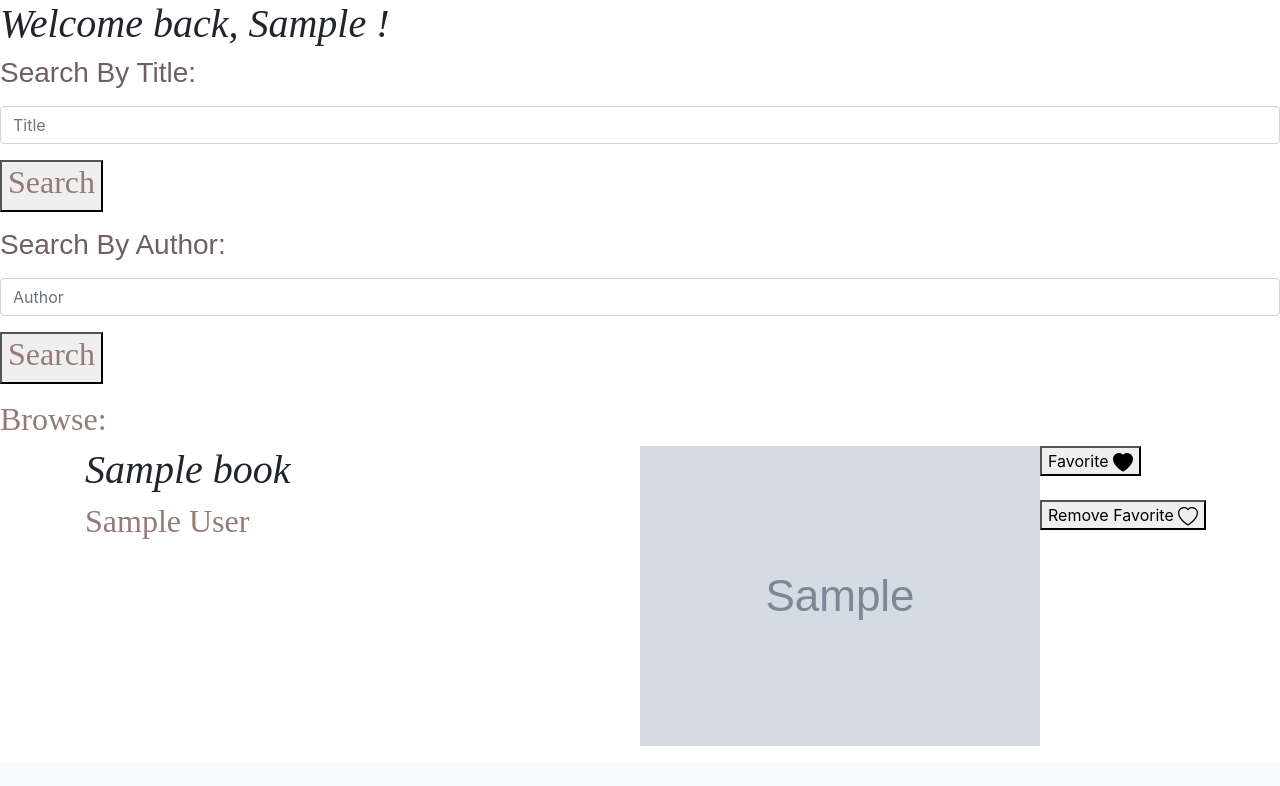
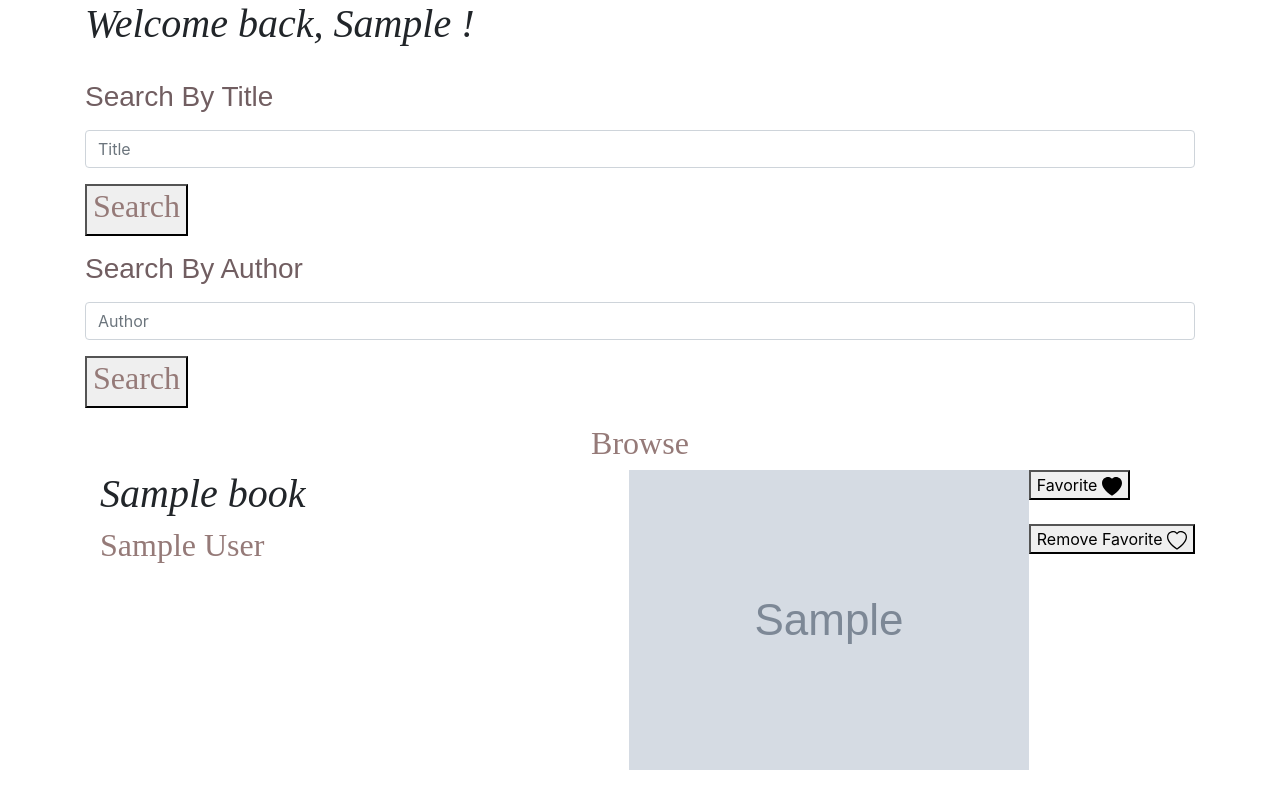
Before and after one commit to Shanz-Webbie/bookbycover, a Flask app: page /browse in a window 1280 px wide. Shown: the part 56-842 px from the top of the page. Before the commit the page ends 802 px from the top, so only its background shows below. Run offline with Flask 2, Linux system fonts and the light colour scheme; the visitor is signed in with stand-in values (Sample User, id 1); tables that the repository leaves empty hold one stand-in row (values such as "Sample post"); grey boxes marked "Sample" are stand-in pictures; some libraries are stand-ins or nearby versions; some web fonts are replaced.

Commit message:
fixing styling bugs

```diff
--- a/static/js/main.js
+++ b/static/js/main.js
@@ -10,35 +10,43 @@ function showBookByTitle(evt) {
       console.log(searchedBooks);
       const searchResultsDiv = document.querySelector("#search-results");
       // source: https://www.sitepoint.com/loop-through-json-response-javascript/
+      searchResultsDiv.innerHTML = `<h3>Search Results:</h3>`
       searchedBooks.forEach((book) => {
         console.log(book);
         // source: https://www.digitalocean.com/community/tutorials/how-to-add-javascript-to-html
         // https://www.geeksforgeeks.org/how-to-append-html-code-to-a-div-using-javascript/
-        searchResultsDiv.innerHTML = `<h2>Search Results:</h2><h3>${book.book_title}</h3><p>${book.author_name}</p><p><img class="poster" src='${book.book_image}'/></p>`;
+
+        searchResultsDiv.innerHTML += `<h1>${book.book_title}</h1>
+        <h2>${book.author_name}</h2>
+        <p><img class="poster" src='${book.book_image}'/></p>`;
       });
     });
 }
 
 function showBookByAuthor(evt) {
   evt.preventDefault();
-  const url = "/books.json";
-  // const requestedBooks = new Request("books.json")
   const author_name = document.querySelector("#author-field").value;
   console.log("Success!");
+
   fetch(`/books/search/author?author=${author_name}`)
     .then((response) => response.json())
     .then((searchedBooks) => {
-      console.log(searchedBooks);
       const searchResultsDiv = document.querySelector("#search-results");
       // source: https://www.sitepoint.com/loop-through-json-response-javascript/
+      searchResultsDiv.innerHTML = `<h3>Search Results:</h3>`
       searchedBooks.forEach((book) => {
         console.log(book);
         // source: https://www.digitalocean.com/community/tutorials/how-to-add-javascript-to-html
         // https://www.geeksforgeeks.org/how-to-append-html-code-to-a-div-using-javascript/
-        searchResultsDiv.innerHTML += `<h2>Search Results:</h2><h3>${book.book_title}</h3><p>${book.author_name}</p><p><img class="poster" src='${book.book_image}'/></p>`;
+        searchResultsDiv.innerHTML += `<h1>${book.book_title}</h1>
+        <h2>${book.author_name}</h2>
+        <p><img class="poster" src='${book.book_image}'/></p>`;
       });
     });
 }
+
+
+
 
 
 function addFavorite(evt) {
--- a/templates/browse.html
+++ b/templates/browse.html
@@ -2,7 +2,7 @@
 {% block title %} Browse Books {% endblock %}
   <h1>Search books</h1>
   {% block head %}
-  <h1> Welcome back, {{ user_first_name }} !</h1>
+
 
   <!-- Jumbotron -->
 
@@ -12,7 +12,11 @@
   {% block body %}
   <!-- sources: https://developer.mozilla.org/en-US/docs/Web/HTML/Element/input/search
   https://www.shecodes.io/athena/36478-how-to-create-a-search-input-and-button-in-javascript -->
-  <label for="title-field"><h3>Search By Title:</h3></label>
+  <div class="container">
+    <div class="row d-flex flex-column align-items-center">
+      <div class="col-md">
+        <h1> Welcome back, {{ user_first_name }} !</h1><br>
+  <label for="title-field"><h3>Search By Title</h3></label>
 <form id="title-form">
   <div class="form-group">
     <input class="form-control" type="search" id="title-field" name="title" placeholder="Title"/>
@@ -21,7 +25,7 @@
     <button id="search-button" type="submit"><h2>Search</h2></button>
   </div>
 </form>
-<label for="author-field"><h3>Search By Author:</h3></label>
+<label for="author-field"><h3>Search By Author</h3></label>
 <form id="author-form">
   <div class="form-group">
     <input class="form-control" type="search" id="author-field" name="authors" placeholder="Author"/>
@@ -30,13 +34,26 @@
     <button id="search-button" type="submit"><h2>Search</h2></button>
   </div>
 </form>
-  <div id="search-results">
+<div class="container">
+  <div class="row d-flex flex-column align-items-center">
+    <div class="col-md">
+      <div id="search-results"></div> </div>
   </div>
-  <h2>Browse:</h2>
+</div>
+</div>
+
+      </div>
+    </div>
+  </div>
+</div>
+<div class="container">
+  <div class="row d-flex flex-column align-items-center">
+    <div class="col-md">
+      <h2 class="text-center">Browse</h2>
       {% for book in books %}
       <div class="container">
         <div class="row align-items-start">
-      <div class="col-md-6">
+          <div class="col-md">
         <h1>{{ book.book_title }}</h1>
         <h2>{{ book.author_name }}</h2>
       </div>
@@ -51,8 +68,6 @@
             <path d="m8 2.748-.717-.737C5.6.281 2.514.878 1.4 3.053c-.523 1.023-.641 2.5.314 4.385.92 1.815 2.834 3.989 6.286 6.357 3.452-2.368 5.365-4.542 6.286-6.357.955-1.886.838-3.362.314-4.385C13.486.878 10.4.28 8.717 2.01zM8 15C-7.333 4.868 3.279-3.04 7.824 1.143q.09.083.176.171a3 3 0 0 1 .176-.17C12.72-3.042 23.333 4.867 8 15"/>
           </svg></button>
 
-    </div>
-
           {% endfor %}
   <script src="/static/js/main.js"></script>
 
```
Also changed, not shown: requirements.txt (+13 -1 lines), templates/favorites.html (+9 -3 lines). Lines whose indentation alone changed are shown as unchanged.
